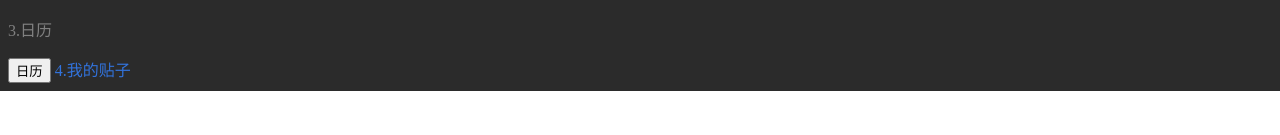
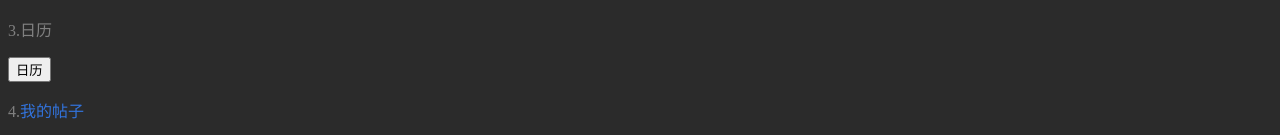
Before and after one commit to HTyhy/HTyhy.github.io, a plain HTML site: page grz.html in a window 1280 px wide. Shown: the part 2049-2184 px from the top of the page. Before the commit the page ends 2140 px from the top, so only its background shows below. Drawn offline with nearby package versions, Linux system fonts and the light colour scheme.

Commit message:
Update grz.html

```diff
--- a/grz.html
+++ b/grz.html
@@ -37,7 +37,8 @@
     <img src="grzz-xm2.png" alt="xm2" width="600" height="350">
 <p style="color:grey">3.日历</p>
 <input type="button" class="btn" value="日历" onclick="myFunction()">
-<a href="HTyhy.github.io/2022/tizi.html">4.我的贴子</a>
+<p style="color:grey">4.<a href="https://htyhy.github.io/tizi.html">我的帖子</a></p>
+
 <script>
 function myFunction()
 {
```
